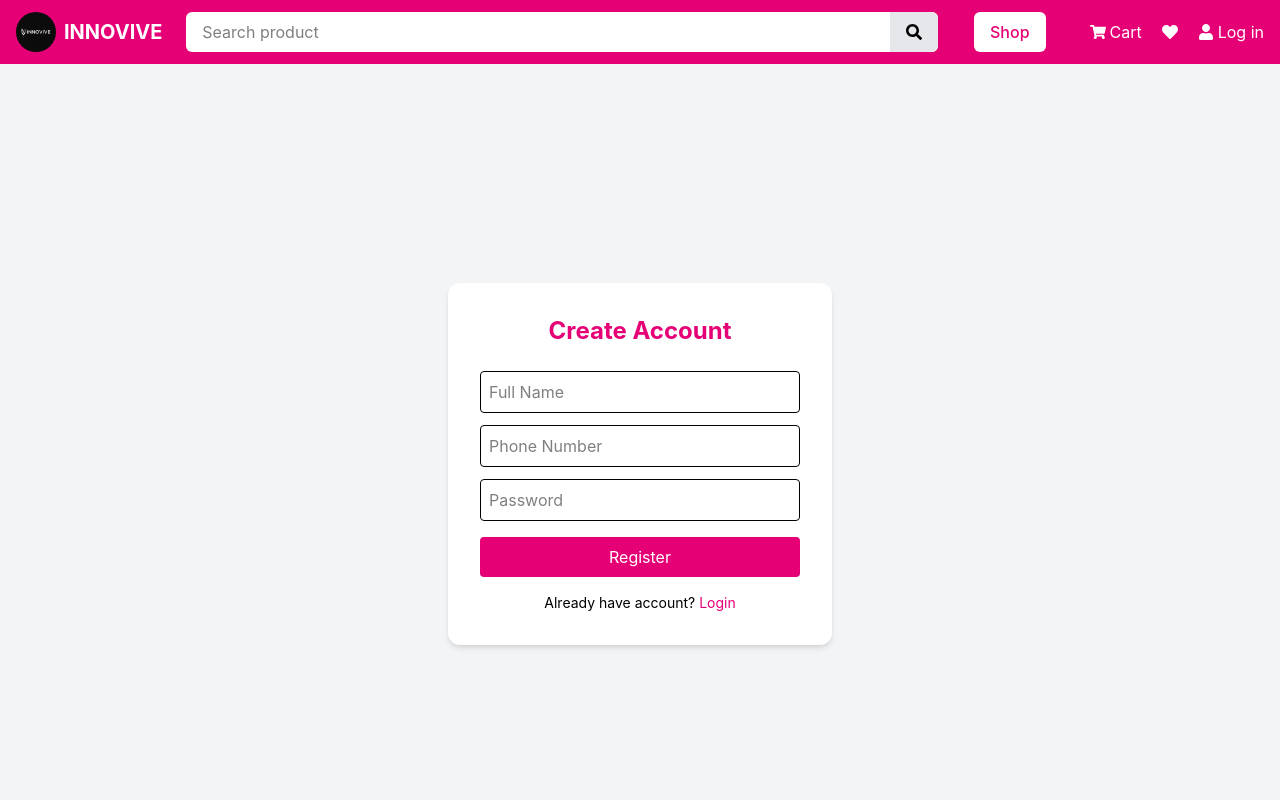
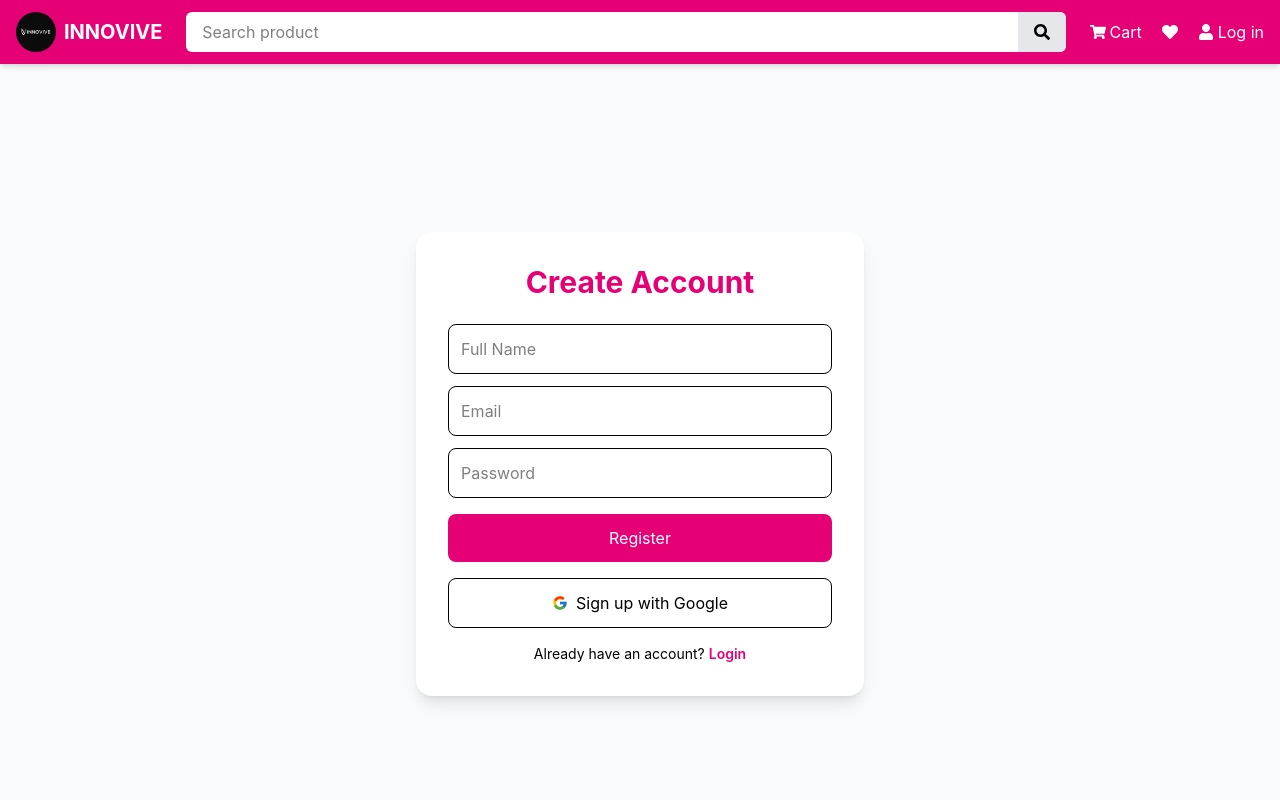
Before and after one commit to mizanurrahman017/Innovive, a React (Vite) app: page /register in a window 1280 px wide. Shown: the top 800 px of the page. Built offline with nearby package versions, Linux system fonts and the light colour scheme.

Commit message:
code polising

```diff
--- a/package.json
+++ b/package.json
@@ -11,6 +11,7 @@
   },
   "dependencies": {
     "@tailwindcss/vite": "^4.2.0",
+    "firebase": "^12.9.0",
     "react": "^19.2.0",
     "react-dom": "^19.2.0",
     "react-icons": "^5.5.0",
--- a/src/App.jsx
+++ b/src/App.jsx
@@ -1,24 +1,14 @@
-import { useState } from "react";
-import { BrowserRouter, Routes, Route } from "react-router";
-import Navbar from "./Components/Header/Navbar";
-import Login from "./Pages/Root/Login/Login";
+// src/App.jsx
+import React from "react";
+import { UserProvider } from "./Context/UserContext";
+import { RouterProvider } from "react-router";
+import { router } from "./Routes/Routes";
 
 function App() {
-
-  const [user, setUser] = useState(() => {
-    const savedUser = localStorage.getItem("currentUser");
-    return savedUser ? JSON.parse(savedUser) : null;
-  });
-
   return (
-    <BrowserRouter>
-      <Navbar user={user} setUser={setUser} />
-
-      <Routes>
-        <Route path="/login" element={<Login setUser={setUser} />} />
-        <Route path="/" element={<h1 className="text-center mt-10">Home Page</h1>} />
-      </Routes>
-    </BrowserRouter>
+    <UserProvider>
+      <RouterProvider router={router} />
+    </UserProvider>
   );
 }
 
--- a/src/Components/Header/Navbar.jsx
+++ b/src/Components/Header/Navbar.jsx
@@ -1,40 +1,31 @@
-import React, { useState, useEffect } from "react";
+import React, { useContext, useState, useRef, useEffect } from "react";
 import { Link, useNavigate } from "react-router";
-import {
-  FaSearch,
-  FaShoppingCart,
-  FaHeart,
-  FaUser,
-  FaBars,
-  FaTimes
-} from "react-icons/fa";
+import { FaSearch, FaShoppingCart, FaHeart, FaUser } from "react-icons/fa";
+import { signOut } from "firebase/auth";
+import { auth } from "../../firebase/firebase.config";
+import { UserContext } from "../../Context/UserContext";
 
-const Navbar = ({
-  cartCount = 0,
-  user = null,
-  setUser,
-  products = [],
-  setFilteredProducts
-}) => {
+const Navbar = ({ cartCount = 0, products = [], setFilteredProducts }) => {
+  const { user, setUser } = useContext(UserContext);
+  const navigate = useNavigate();
 
   const [search, setSearch] = useState("");
-  const [menuOpen, setMenuOpen] = useState(false);
-  const navigate = useNavigate();
+  const [profileOpen, setProfileOpen] = useState(false);
+  const dropdownRef = useRef(null);
 
-  // 🔥 Load user from localStorage when navbar mounts
-  useEffect(() => {
-    const storedUser = JSON.parse(localStorage.getItem("currentUser"));
-    if (storedUser && setUser) {
-      setUser(storedUser);
-    }
-  }, [setUser]);
+  // 🔹 Logout
+  const handleLogout = async () => {
+    await signOut(auth);
+    localStorage.removeItem("currentUser");
+    setUser(null);
+    navigate("/login");
+  };
 
-  // 🔍 Search
+  // 🔹 Search
   const handleSearch = (e) => {
     e.preventDefault();
-
     if (setFilteredProducts) {
-      const filtered = products.filter(p =>
+      const filtered = products.filter((p) =>
         p.name.toLowerCase().includes(search.toLowerCase())
       );
       setFilteredProducts(filtered);
@@ -42,56 +33,55 @@ const Navbar = ({
     }
   };
 
-  // 🔥 Logout Function
-  const handleLogout = () => {
-    localStorage.removeItem("currentUser");
-    if (setUser) {
-      setUser(null);
+  // 🔹 Outside click close dropdown
+  useEffect(() => {
+    const handleClickOutside = (event) => {
+      if (dropdownRef.current && !dropdownRef.current.contains(event.target)) {
+        setProfileOpen(false);
       }
-    navigate("/login");
     };
+    document.addEventListener("mousedown", handleClickOutside);
+    return () => {
+      document.removeEventListener("mousedown", handleClickOutside);
+    };
+  }, []);
 
   return (
-    <nav className="bg-pink-600 text-white shadow-md">
+    <nav className="bg-pink-600 text-white shadow-md relative z-50">
       <div className="max-w-7xl mx-auto px-4 py-3 flex justify-between items-center">
 
-        {/* Logo */}
+        {/* 🔹 Logo */}
         <Link to="/" className="flex items-center gap-2 text-xl font-bold">
           <img
-            src="/WhatsApp Image 2026-01-03 at 11.28.37 PM.jpeg"
-            alt="Innovive's Logo"
+            src="/public/WhatsApp Image 2026-01-03 at 11.28.37 PM.jpeg"
+            alt="Logo"
             className="w-10 h-10 rounded-full"
           />
           INNOVIVE
         </Link>
 
-        {/* Desktop */}
-        <div className="hidden md:flex items-center gap-5 flex-1 ml-6">
-
-          {/* Search */}
-          <form onSubmit={handleSearch} className="flex flex-1 bg-white rounded-md overflow-hidden">
+        {/* 🔹 Search */}
+        <form
+          onSubmit={handleSearch}
+          className="flex flex-1 mx-6 bg-white rounded-md overflow-hidden hidden md:flex"
+        >
           <input
             type="text"
             placeholder="Search product"
             value={search}
             onChange={(e) => setSearch(e.target.value)}
-              className="w-full px-4 py-2 text-black outline-none"
+            className="flex-1 px-4 py-2 text-black outline-none"
           />
-            <button type="submit" className="bg-gray-200 px-4 py-2 text-black">
+          <button
+            type="submit"
+            className="bg-gray-200 px-4 py-2 text-black hover:bg-gray-300"
+          >
             <FaSearch />
           </button>
         </form>
 
-          {/* Shop */}
-          <Link
-            to="/shop"
-            className="ml-4 px-4 py-2 bg-white text-pink-600 rounded-md font-medium hover:bg-gray-200 transition"
-          >
-            Shop
-          </Link>
-
-          {/* Right Section */}
-          <div className="flex items-center gap-5 ml-6">
+        {/* 🔹 Right Side */}
+        <div className="flex items-center gap-5">
 
           {/* Cart */}
           <Link to="/cart" className="relative flex items-center gap-1">
@@ -109,88 +99,41 @@ const Navbar = ({
             <FaHeart />
           </Link>
 
-            {/* User Section */}
+          {/* User */}
           {user ? (
-              <div className="flex items-center gap-3">
-
-                {/* Avatar */}
-                <div className="w-8 h-8 bg-white text-pink-600 rounded-full flex items-center justify-center font-bold">
-                  {user.name?.charAt(0).toUpperCase()}
+            <div className="relative" ref={dropdownRef}>
+              <div
+                onClick={() => setProfileOpen(!profileOpen)}
+                className="w-9 h-9 bg-white text-pink-600 rounded-full flex items-center justify-center font-bold cursor-pointer"
+              >
+                {user.displayName?.charAt(0).toUpperCase() ||
+                  user.email?.charAt(0).toUpperCase()}
               </div>
 
-                <span className="font-medium">
-                  {user.name}
-                </span>
-
+              {profileOpen && (
+                <div className="absolute right-0 mt-3 bg-white text-black rounded-lg shadow-xl p-4 w-56 z-50">
+                  <p className="font-semibold">
+                    {user.displayName || "User"}
+                  </p>
+                  <p className="text-sm text-gray-600 mb-3">
+                    {user.email}
+                  </p>
                   <button
                     onClick={handleLogout}
-                  className="bg-white text-pink-600 px-3 py-1 rounded-md text-sm hover:bg-gray-200"
+                    className="w-full bg-pink-600 text-white py-2 rounded-md hover:bg-pink-700 transition"
                   >
                     Logout
                   </button>
+                </div>
+              )}
             </div>
           ) : (
             <Link to="/login" className="flex items-center gap-1">
               <FaUser /> Log in
             </Link>
           )}
-
         </div>
       </div>
-
-        {/* Mobile Toggle */}
-        <div className="md:hidden">
-          <button onClick={() => setMenuOpen(!menuOpen)}>
-            {menuOpen ? <FaTimes size={24}/> : <FaBars size={24}/>}
-          </button>
-        </div>
-      </div>
-
-      {/* Mobile Menu */}
-      {menuOpen && (
-        <div className="md:hidden px-4 py-4 bg-pink-600 flex flex-col gap-3">
-
-          <form onSubmit={handleSearch} className="flex bg-white rounded-md overflow-hidden">
-            <input
-              type="text"
-              placeholder="Search product"
-              value={search}
-              onChange={(e) => setSearch(e.target.value)}
-              className="flex-1 px-4 py-2 text-black outline-none"
-            />
-            <button type="submit" className="bg-gray-200 px-4 py-2 text-black">
-              <FaSearch />
-            </button>
-          </form>
-
-          <Link to="/shop" className="px-4 py-2 bg-white text-pink-600 rounded-md font-medium">
-            Shop
-          </Link>
-
-          {user ? (
-            <>
-              <div className="flex items-center gap-2">
-                <div className="w-8 h-8 bg-white text-pink-600 rounded-full flex items-center justify-center font-bold">
-                  {user.name?.charAt(0).toUpperCase()}
-                </div>
-                <span>{user.name}</span>
-              </div>
-
-              <button
-                onClick={handleLogout}
-                className="bg-white text-pink-600 px-3 py-1 rounded-md text-sm"
-              >
-                Logout
-              </button>
-            </>
-          ) : (
-            <Link to="/login" className="flex items-center gap-1">
-              <FaUser /> Log in
-            </Link>
-          )}
-
-        </div>
-      )}
     </nav>
   );
 };
--- /dev/null
+++ b/src/Context/UserContext.jsx
@@ -0,0 +1,24 @@
+// src/context/UserContext.jsx
+import React, { createContext, useState, useEffect } from "react";
+
+// 1️⃣ Context তৈরি করা
+export const UserContext = createContext();
+
+// 2️⃣ Provider তৈরি করা
+export const UserProvider = ({ children }) => {
+  const [user, setUser] = useState(null);
+
+  // 3️⃣ Page reload বা app load হলে localStorage থেকে user load করা
+  useEffect(() => {
+    const storedUser = localStorage.getItem("currentUser");
+    if (storedUser) {
+      setUser(JSON.parse(storedUser));
+    }
+  }, []);
+
+  return (
+    <UserContext.Provider value={{ user, setUser }}>
+      {children}
+    </UserContext.Provider>
+  );
+};
--- a/src/Pages/Root/Login/Login.jsx
+++ b/src/Pages/Root/Login/Login.jsx
@@ -1,119 +1,84 @@
-import React, { useState } from "react";
+import React, { useState, useContext } from "react";
 import { useNavigate, NavLink } from "react-router";
 import { FaEye, FaEyeSlash } from "react-icons/fa";
+import { FcGoogle } from "react-icons/fc";
+import { auth } from "../../../firebase/firebase.config";
+import { signInWithEmailAndPassword, GoogleAuthProvider, signInWithPopup } from "firebase/auth";
+import { UserContext } from "../../../Context/UserContext";
 
-const Login = ({ setUser }) => {
+const Login = () => {
+  const { setUser } = useContext(UserContext);
   const navigate = useNavigate();
-
-  const [form, setForm] = useState({
-    phone: "",
-    password: "",
-  });
-
+  const [form, setForm] = useState({ email: "", password: "" });
   const [showPassword, setShowPassword] = useState(false);
   const [error, setError] = useState("");
+  const [loading, setLoading] = useState(false);
 
-  const handleLogin = (e) => {
+  const handleLogin = async (e) => {
     e.preventDefault();
     setError("");
-
-    // Trim values
-    const phone = form.phone.trim();
-    const password = form.password.trim();
-
-    if (!phone || !password) {
-      setError("Please fill all fields");
-      return;
-    }
-
-    let users = [];
+    setLoading(true);
 
     try {
-      users = JSON.parse(localStorage.getItem("users")) || [];
-    } catch {
-      users = [];
+      const userCredential = await signInWithEmailAndPassword(auth, form.email, form.password);
+      const user = userCredential.user;
+      localStorage.setItem("currentUser", JSON.stringify(user));
+      setUser(user);
+      navigate("/");
+    } catch (err) {
+      setError(err.message);
+    } finally {
+      setLoading(false);
     }
+  };
 
-    const validUser = users.find(
-      (u) => u.phone === phone && u.password === password
-    );
-
-    if (!validUser) {
-      setError("Invalid phone or password");
-      return;
+  const handleGoogleSignIn = async () => {
+    const provider = new GoogleAuthProvider();
+    try {
+      const result = await signInWithPopup(auth, provider);
+      const user = result.user;
+      localStorage.setItem("currentUser", JSON.stringify(user));
+      setUser(user);
+      navigate("/");
+    } catch (err) {
+      setError(err.message);
     }
-
-    // 🔥 Save current user
-    localStorage.setItem("currentUser", JSON.stringify(validUser));
-
-    if (setUser) {
-      setUser(validUser);
-    }
-
-    navigate("/");
   };
 
   return (
-    <div className="min-h-screen flex justify-center items-center bg-gray-100">
-      <form
-        onSubmit={handleLogin}
-        className="bg-white p-8 rounded-xl shadow-md w-96"
-      >
-        <h2 className="text-2xl font-bold text-pink-600 text-center mb-6">
-          Login
-        </h2>
+    <div className="min-h-screen flex justify-center items-center bg-gray-50 px-4">
+      <form onSubmit={handleLogin} className="bg-white p-8 rounded-2xl shadow-lg w-full max-w-md">
+        <h2 className="text-3xl font-bold text-pink-600 text-center mb-6">Login</h2>
+        {error && <p className="text-red-500 text-sm text-center mb-3">{error}</p>}
 
-        {/* Error Message */}
-        {error && (
-          <div className="mb-3 text-red-500 text-sm text-center">
-            {error}
-          </div>
-        )}
-
-        {/* Phone Input */}
         <input
-          type="text"
-          placeholder="Phone Number"
-          value={form.phone}
-          onChange={(e) =>
-            setForm({ ...form, phone: e.target.value })
-          }
-          className="w-full mb-3 p-2 border rounded"
-          required
+          type="email" placeholder="Email" value={form.email}
+          onChange={e => setForm({ ...form, email: e.target.value })}
+          className="w-full mb-3 p-3 border rounded-lg focus:ring-2 focus:ring-pink-400"
         />
 
-        {/* Password Input */}
         <div className="relative w-full mb-4">
           <input
-            type={showPassword ? "text" : "password"}
-            placeholder="Password"
-            value={form.password}
-            onChange={(e) =>
-              setForm({ ...form, password: e.target.value })
-            }
-            className="w-full p-2 border rounded pr-10"
-            required
+            type={showPassword ? "text" : "password"} placeholder="Password" value={form.password}
+            onChange={e => setForm({ ...form, password: e.target.value })}
+            className="w-full p-3 border rounded-lg pr-10 focus:ring-2 focus:ring-pink-400"
           />
-          <button
-            type="button"
-            onClick={() => setShowPassword(!showPassword)}
-            className="absolute right-2 top-1/2 transform -translate-y-1/2 text-gray-500"
-          >
+          <button type="button" onClick={() => setShowPassword(!showPassword)}
+            className="absolute right-3 top-1/2 transform -translate-y-1/2 text-gray-500">
             {showPassword ? <FaEyeSlash /> : <FaEye />}
           </button>
         </div>
 
-        {/* Submit Button */}
-        <button className="w-full bg-pink-600 text-white py-2 rounded hover:bg-pink-700 transition">
-          Login
+        <button type="submit" disabled={loading} className="w-full bg-pink-600 text-white py-3 rounded-lg hover:bg-pink-700 transition mb-4">
+          {loading ? "Logging in..." : "Login"}
         </button>
 
-        {/* Register Link */}
-        <p className="text-center mt-4 text-sm">
-          New here?{" "}
-          <NavLink to="/register" className="text-pink-600">
-            Create Account
-          </NavLink>
+        <button type="button" onClick={handleGoogleSignIn} className="w-full flex justify-center items-center border py-3 rounded-lg mb-4 hover:bg-gray-100 transition">
+          <FcGoogle className="mr-2" /> Sign in with Google
+        </button>
+
+        <p className="text-center text-sm">
+          New here? <NavLink to="/register" className="text-pink-600 font-semibold">Create Account</NavLink>
         </p>
       </form>
     </div>
--- a/src/Pages/Root/Register/Register.jsx
+++ b/src/Pages/Root/Register/Register.jsx
@@ -1,77 +1,103 @@
-import React, { useState } from "react";
+import React, { useState, useContext } from "react";
 import { useNavigate, NavLink } from "react-router";
+import { auth } from "../../../firebase/firebase.config";
+import {
+  createUserWithEmailAndPassword,
+  updateProfile,
+  GoogleAuthProvider,
+  signInWithPopup
+} from "firebase/auth";
+import { FcGoogle } from "react-icons/fc";
+import { UserContext } from "../../../Context/UserContext";
 
 const Register = () => {
-
+  const { setUser } = useContext(UserContext);
   const navigate = useNavigate();
 
-  const [form, setForm] = useState({
-    name: "",
-    phone: "",
-    password: ""
-  });
+  const [form, setForm] = useState({ name: "", email: "", password: "" });
+  const [error, setError] = useState("");
+  const [loading, setLoading] = useState(false);
 
-  const handleRegister = (e) => {
+  const handleRegister = async (e) => {
     e.preventDefault();
+    setError("");
+    setLoading(true);
 
-    if (!form.name || !form.phone || !form.password) {
-      alert("Fill all fields");
+    const { name, email, password } = form;
+    if (!name || !email || !password) {
+      setError("Fill all fields");
+      setLoading(false);
       return;
     }
 
-    const existingUsers = JSON.parse(localStorage.getItem("users")) || [];
+    try {
+      const userCredential = await createUserWithEmailAndPassword(auth, email, password);
+      await updateProfile(userCredential.user, { displayName: name });
 
-    const userExists = existingUsers.find(u => u.phone === form.phone);
+      localStorage.setItem("currentUser", JSON.stringify(userCredential.user));
+      setUser(userCredential.user);
 
-    if (userExists) {
-      alert("User already exists");
-      return;
+      navigate("/"); // Redirect after registration
+    } catch (err) {
+      setError(err.message);
+    } finally {
+      setLoading(false);
     }
+  };
 
-    existingUsers.push(form);
-    localStorage.setItem("users", JSON.stringify(existingUsers));
-
-    alert("Account Created Successfully!");
-    navigate("/login");
+  const handleGoogleSignIn = async () => {
+    const provider = new GoogleAuthProvider();
+    try {
+      const result = await signInWithPopup(auth, provider);
+      const user = result.user;
+      localStorage.setItem("currentUser", JSON.stringify(user));
+      setUser(user);
+      navigate("/");
+    } catch (err) {
+      setError(err.message);
+    }
   };
 
   return (
-    <div className="min-h-screen flex justify-center items-center bg-gray-100">
-      <form onSubmit={handleRegister} className="bg-white p-8 rounded-xl shadow-md w-96">
-        <h2 className="text-2xl font-bold text-pink-600 text-center mb-6">
-          Create Account
-        </h2>
+    <div className="min-h-screen flex justify-center items-center bg-gray-50 px-4">
+      <form onSubmit={handleRegister} className="bg-white p-8 rounded-2xl shadow-lg w-full max-w-md">
+        <h2 className="text-3xl font-bold text-pink-600 text-center mb-6">Create Account</h2>
+        {error && <p className="text-red-500 text-sm text-center mb-3">{error}</p>}
 
         <input
-          type="text"
-          placeholder="Full Name"
-          className="w-full mb-3 p-2 border rounded"
-          onChange={(e) => setForm({...form, name: e.target.value})}
+          type="text" placeholder="Full Name" value={form.name}
+          onChange={e => setForm({ ...form, name: e.target.value })}
+          className="w-full mb-3 p-3 border rounded-lg focus:ring-2 focus:ring-pink-400"
+        />
+        <input
+          type="email" placeholder="Email" value={form.email}
+          onChange={e => setForm({ ...form, email: e.target.value })}
+          className="w-full mb-3 p-3 border rounded-lg focus:ring-2 focus:ring-pink-400"
+        />
+        <input
+          type="password" placeholder="Password" value={form.password}
+          onChange={e => setForm({ ...form, password: e.target.value })}
+          className="w-full mb-4 p-3 border rounded-lg focus:ring-2 focus:ring-pink-400"
         />
 
-        <input
-          type="text"
-          placeholder="Phone Number"
-          className="w-full mb-3 p-2 border rounded"
-          onChange={(e) => setForm({...form, phone: e.target.value})}
-        />
-
-        <input
-          type="password"
-          placeholder="Password"
-          className="w-full mb-4 p-2 border rounded"
-          onChange={(e) => setForm({...form, password: e.target.value})}
-        />
-
-        <button className="w-full bg-pink-600 text-white py-2 rounded hover:bg-pink-700">
-          Register
+        <button
+          type="submit"
+          disabled={loading}
+          className="w-full bg-pink-600 text-white py-3 rounded-lg hover:bg-pink-700 transition mb-4"
+        >
+          {loading ? "Creating..." : "Register"}
         </button>
 
-        <p className="text-center mt-4 text-sm">
-          Already have account?{" "}
-          <NavLink to="/login" className="text-pink-600">
-            Login
-          </NavLink>
+        <button
+          type="button"
+          onClick={handleGoogleSignIn}
+          className="w-full flex justify-center items-center border py-3 rounded-lg mb-4 hover:bg-gray-100 transition"
+        >
+          <FcGoogle className="mr-2" /> Sign up with Google
+        </button>
+
+        <p className="text-center text-sm">
+          Already have an account? <NavLink to="/login" className="text-pink-600 font-semibold">Login</NavLink>
         </p>
       </form>
     </div>
--- /dev/null
+++ b/src/firebase/firebase.config.js
@@ -0,0 +1,15 @@
+// firebase.js
+import { initializeApp } from "firebase/app";
+import { getAuth } from "firebase/auth";
+
+const firebaseConfig = {
+  apiKey: "AIzaSyBN8W2tdVL12TgN8tHvVrPrhFs8FzBnd74",
+  authDomain: "innovive-76a01.firebaseapp.com",
+  projectId: "innovive-76a01",
+  storageBucket: "innovive-76a01.appspot.com",
+  messagingSenderId: "373504096796",
+  appId: "1:373504096796:web:8615b195773ba2e0bdbdd9"
+};
+
+const app = initializeApp(firebaseConfig);
+export const auth = getAuth(app);
```
Also changed, not shown: src/Routes/Routes.jsx (+18 -23 lines), src/main.jsx (+12 -13 lines), 1 other file (tests, documents, lock files or other folders). Lines whose indentation alone changed are shown as unchanged.
